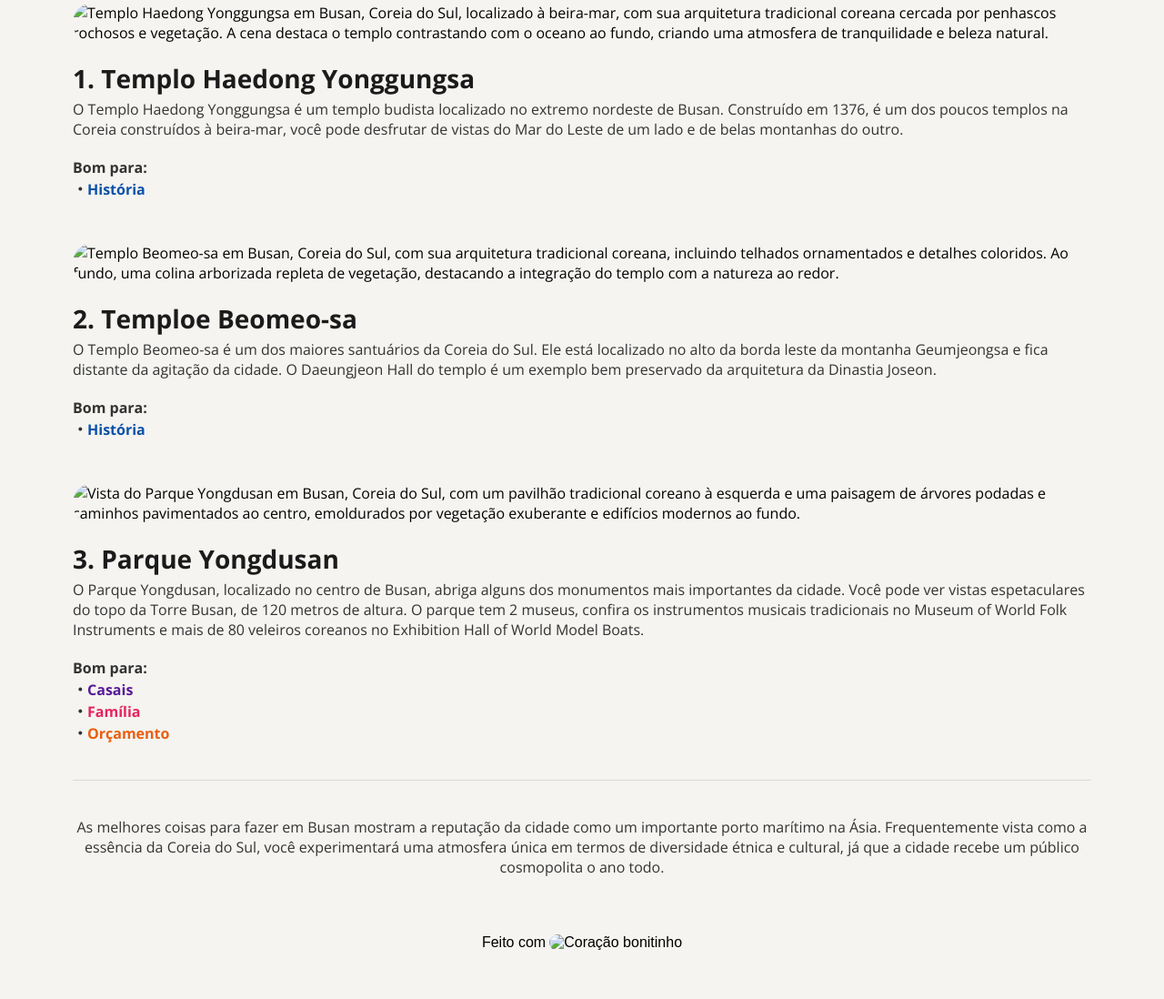
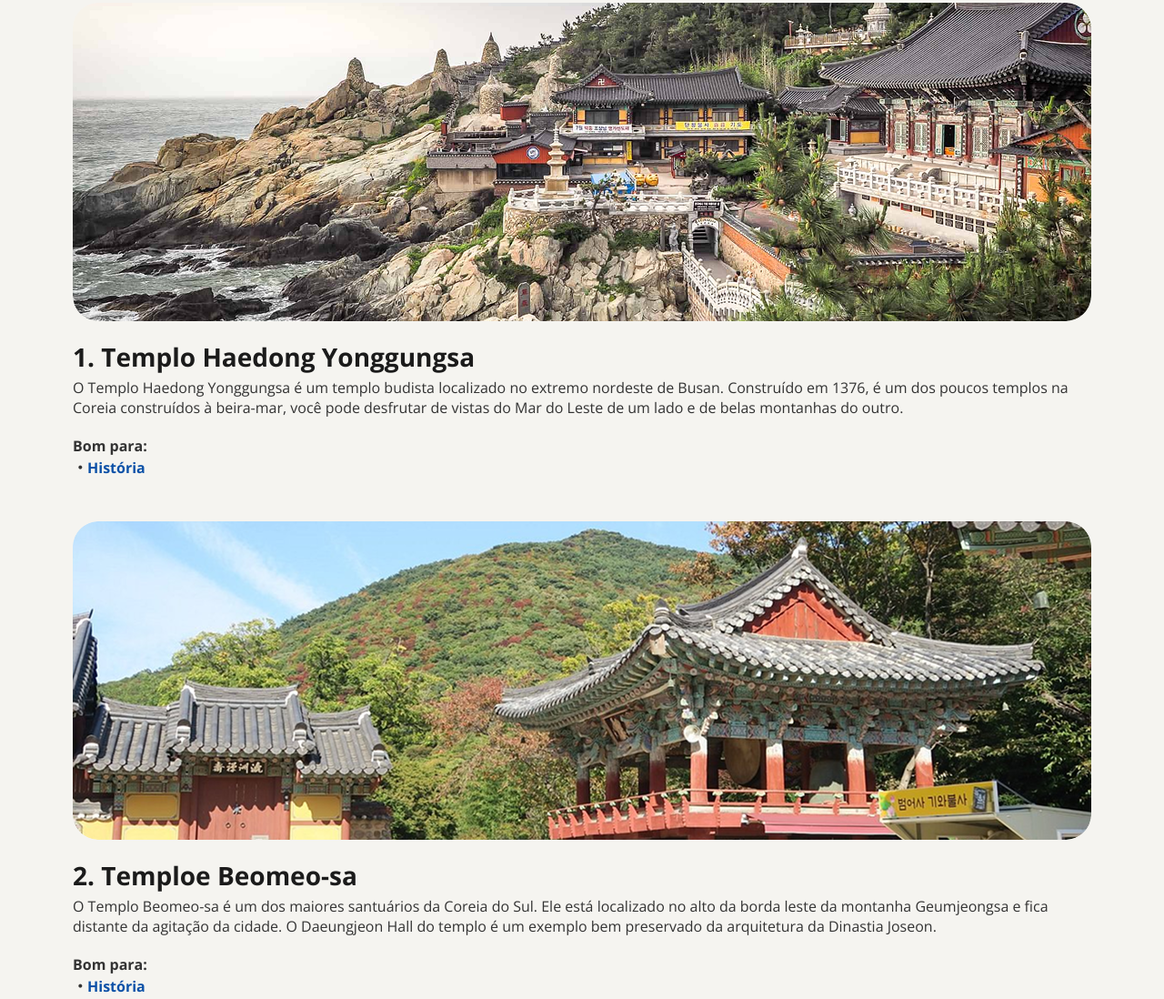
Before and after one commit to jooao7/desafio-local-turistico, a plain HTML site: page index.html in a window 1280 px wide. Shown: the part 1444-2542 px from the top of the page at 91% size. Drawn offline with nearby package versions, Linux system fonts and the light colour scheme; the site is published under a folder, as on GitHub Pages, so addresses that start at the root find nothing; a web font is replaced by a local one.

Commit message:
fix: corrigir caminhos das imagens para funcionar no GitHub Pages

```diff
--- a/index.html
+++ b/index.html
@@ -49,7 +49,7 @@
 
         <article>
           <img
-            src="/assets/TemploHaedongYonggungsa.png"
+            src="assets/TemploHaedongYonggungsa.png"
             alt="Templo Haedong Yonggungsa em Busan, Coreia do Sul, localizado à beira-mar, com sua arquitetura tradicional coreana cercada por penhascos rochosos e vegetação. A cena destaca o templo contrastando com o oceano ao fundo, criando uma atmosfera de tranquilidade e beleza natural."
           />
 
@@ -69,7 +69,7 @@
 
         <article>
           <img
-            src="/assets/TemploBeomeoSa.png"
+            src="assets/TemploBeomeoSa.png"
             alt="Templo Beomeo-sa em Busan, Coreia do Sul, com sua arquitetura tradicional coreana, incluindo telhados ornamentados e detalhes coloridos. Ao fundo, uma colina arborizada repleta de vegetação, destacando a integração do templo com a natureza ao redor."
           />
 
@@ -89,7 +89,7 @@
 
         <article>
           <img
-            src="/assets/ParqueYongdusan.png"
+            src="assets/ParqueYongdusan.png"
             alt="Vista do Parque Yongdusan em Busan, Coreia do Sul, com um pavilhão tradicional coreano à esquerda e uma paisagem de árvores podadas e caminhos pavimentados ao centro, emoldurados por vegetação exuberante e edifícios modernos ao fundo."
           />
 
@@ -124,7 +124,7 @@
 
       <div>
         <span>Feito com</span>
-        <img src="/assets/heart.svg" alt="Coração bonitinho" />
+        <img src="assets/heart.svg" alt="Coração bonitinho" />
       </div>
     </footer>
   </body>
```
